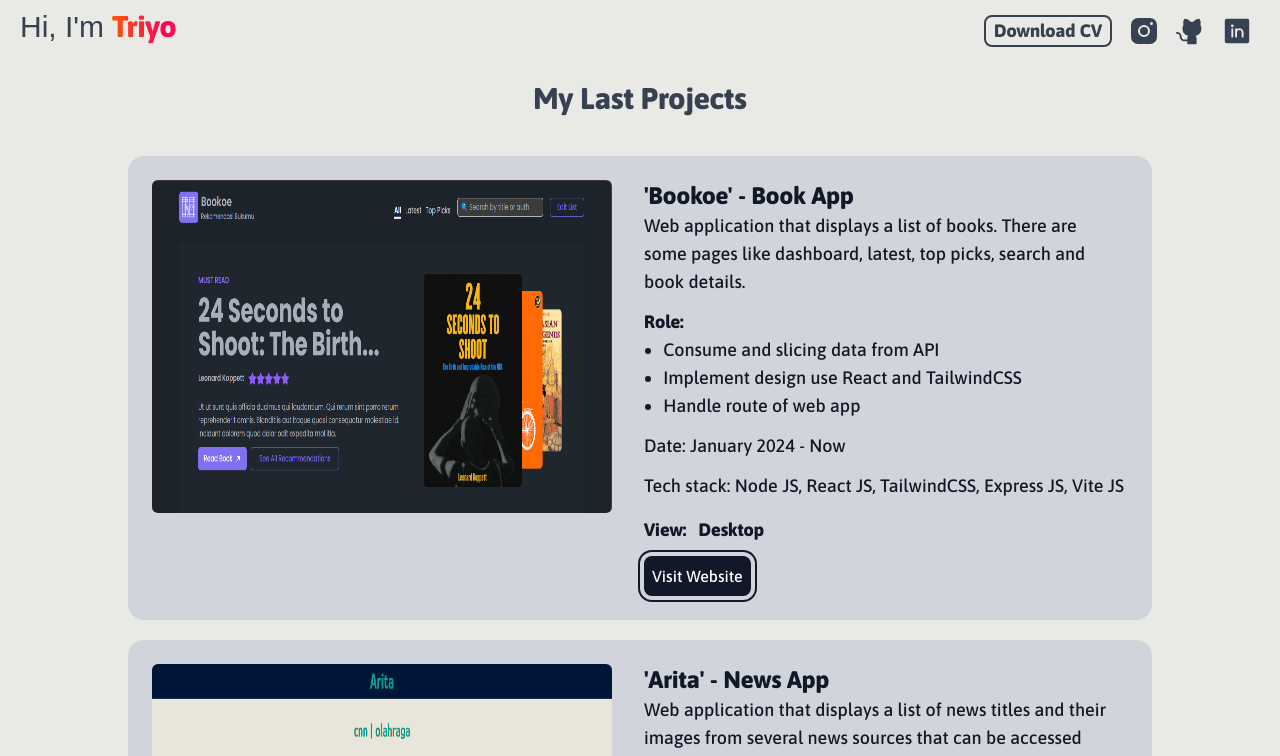
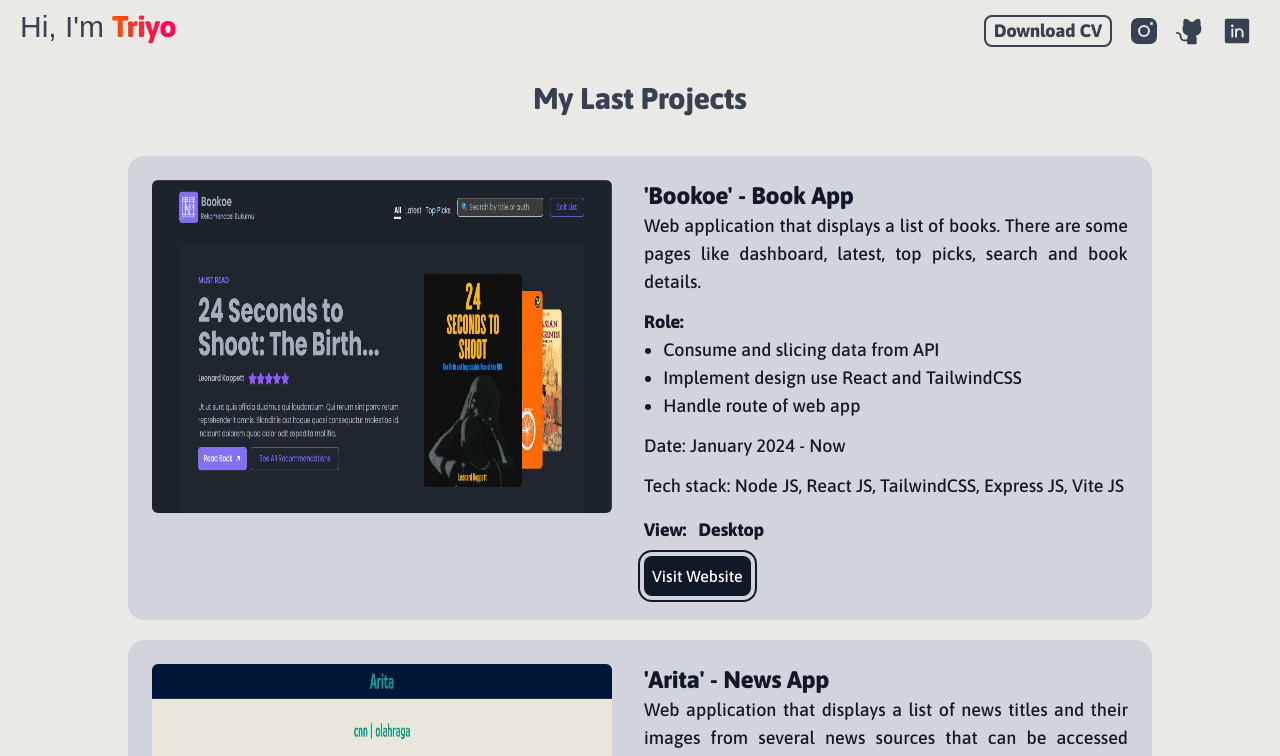
Before and after one commit to Triyo11/personal-web-cv, a React (Vite) app: page /last-projects in a window 1280 px wide. Shown: the top 756 px of the page. Built offline with nearby package versions, Linux system fonts and the light colour scheme; a web font is replaced by a local one.

Commit message:
fix text alignment in project card

```diff
--- a/src/components/ProjectsCard.jsx
+++ b/src/components/ProjectsCard.jsx
@@ -24,11 +24,9 @@ const ProjectsCard = ({
           {title}
         </h2>
         <div className="md:text-lg text-md">
-          <article className="text-pretty">
-            <p className="md:text-lg text-md leading-tight text-gray-900">
-              {desc}
-            </p>
-          </article>
+          <p className="md:text-lg text-md leading-tight text-justify text-gray-900">
+            {desc}
+          </p>
           <div className="pt-3">
             <p className="text-gray-900 md:text-lg text-md font-semibold">Role:</p>
             <ul className="list-disc pl-[1.2rem] md:text-lg text-md text-gray-900">
```
